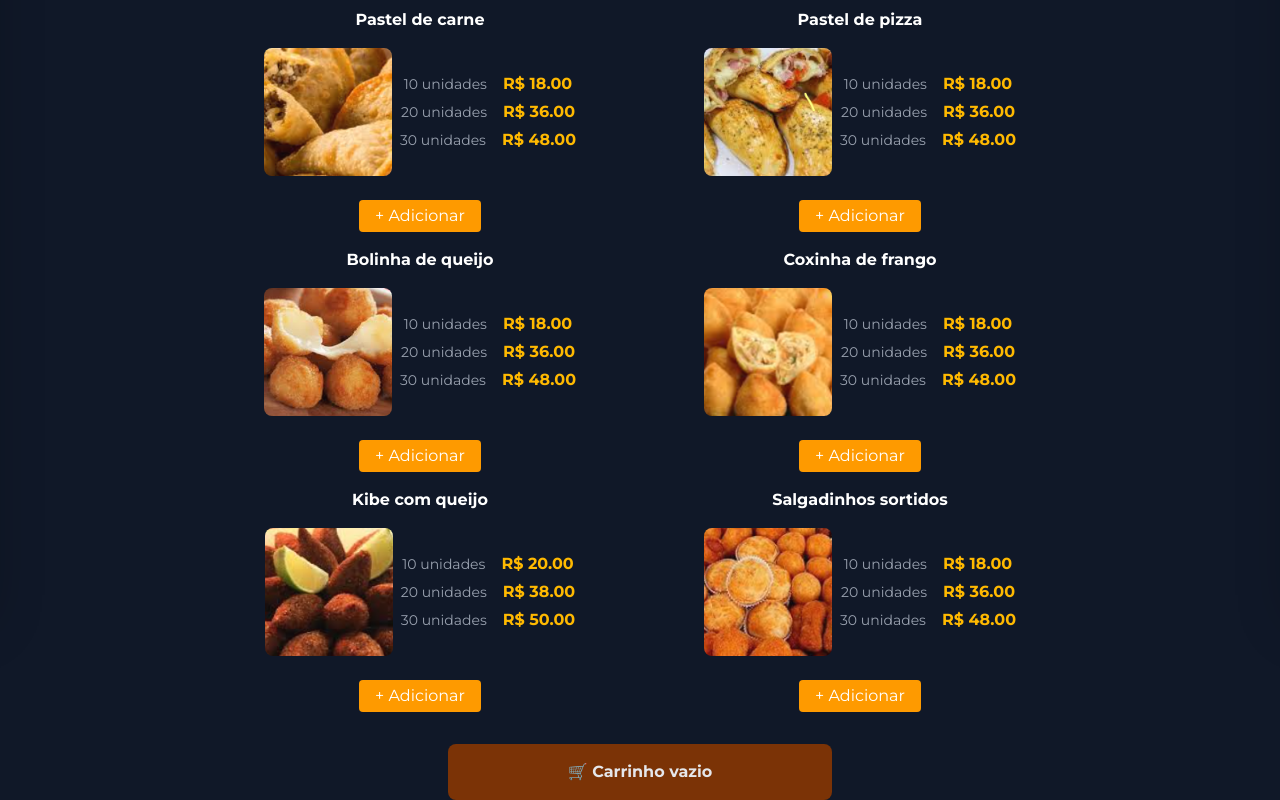
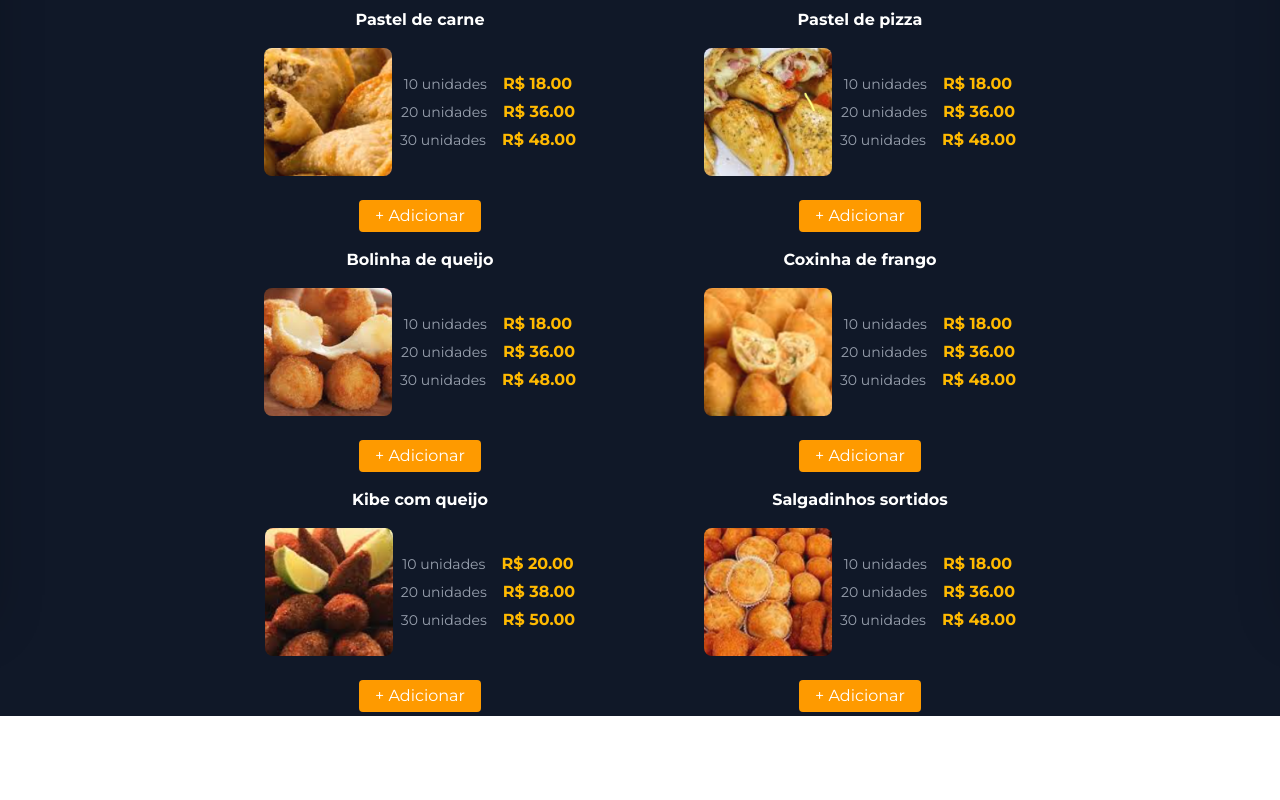
Before and after one commit to flavio16silva/deposito-cafezinho-react, a React (Vite) app: page /salgados in a window 1280 px wide. Shown: the part 193-993 px from the top of the page. After the commit the page ends 909 px from the top, so only its background shows below. Built offline with nearby package versions, Linux system fonts and the light colour scheme.

Commit message:
Salgados: Retirado carrinho final da página

```diff
--- a/src/components/salgados.jsx
+++ b/src/components/salgados.jsx
@@ -81,9 +81,6 @@ const Salgados = () => {
             ))}
           </div>
         </div>
-        <div className="flex justify-center mt-8 px-4">
-          <Carrinho />
-        </div>
       </div>
     </div>
   )
```
